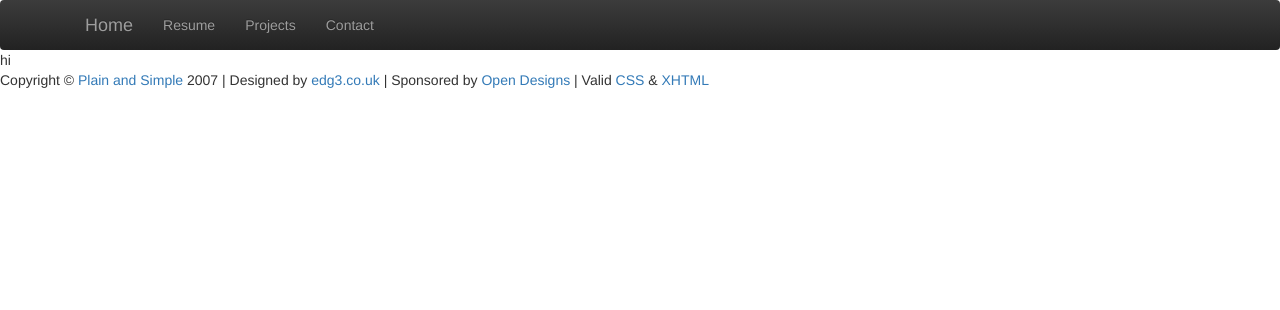
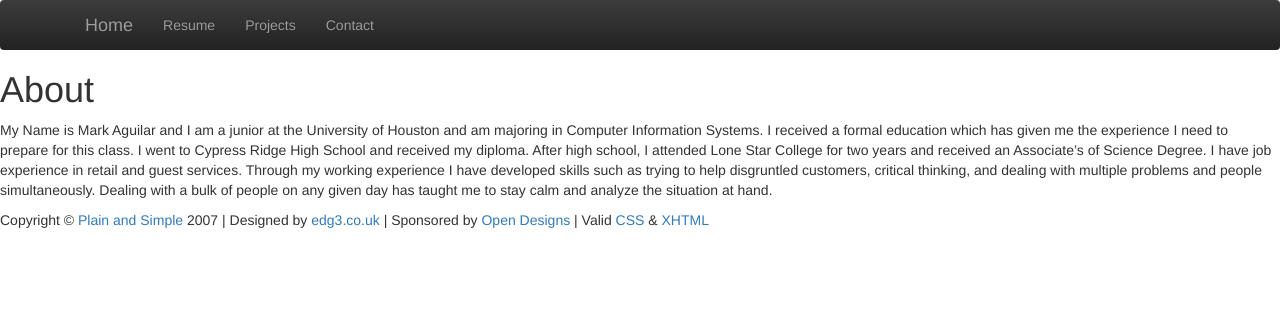
Before and after one commit to crayarc/TWO, a PHP site: page / in a window 1280 px wide. Shown: the top 310 px of the page. Run offline with PHP 8.4, Linux system fonts and the light colour scheme.

Commit message:
update index

```diff
--- a/index.php
+++ b/index.php
@@ -1,11 +1,27 @@
+<!DOCTYPE html>
+<html>
+	<head>
+		<meta charset="utf-8">
+		<title></title>
+	</head>
 
+	<body>
 <?php
 $page_title = 'Welcome to this Site!';
 include ('htdocs/includes/header.html');
 ?>
 
-hi
+<h1>About</h1>
+<p>My Name is Mark Aguilar and I am a junior at the University of Houston and am majoring in Computer Information Systems.
+	I received a formal education which has given me the experience I need to prepare for this class.
+	I went to Cypress Ridge High School and received my diploma.
+	After high school, I attended Lone Star College for two years and received an Associate’s of Science Degree.
+	I have job experience in retail and guest services.
+	Through my working experience I have developed skills such as trying to help disgruntled customers, critical thinking, and dealing with multiple problems and people simultaneously.
+	Dealing with a bulk of people on any given day has taught me to stay calm and analyze the situation at hand.
+ </p>
 
 <?php
 	include ('htdocs/includes/footer.html');
 	?>
+</html>
```
